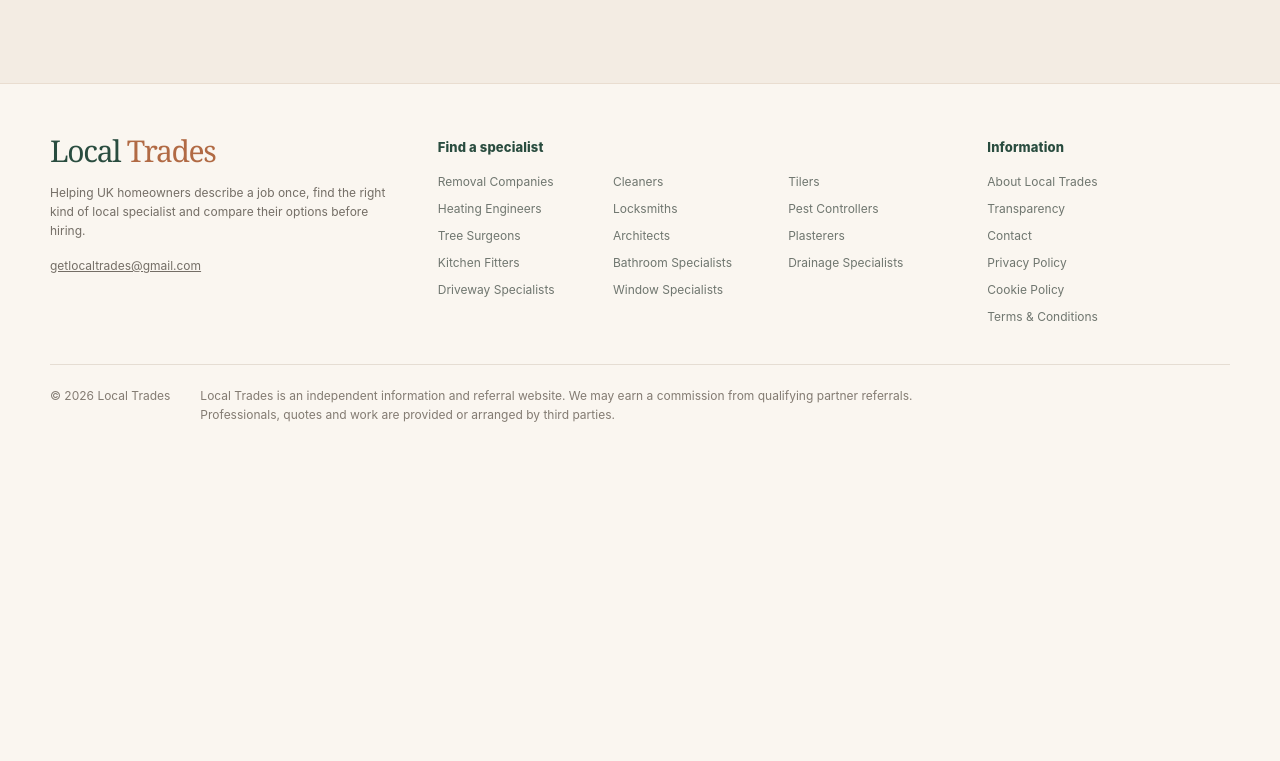
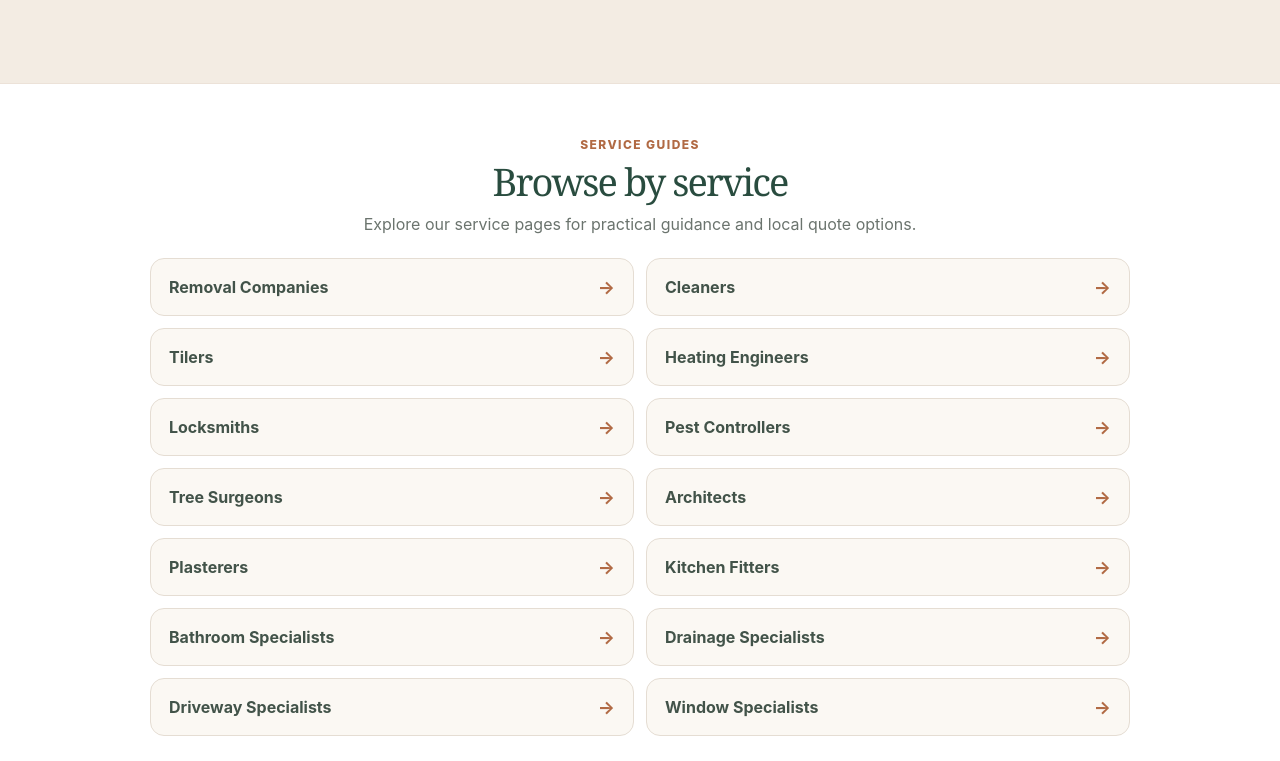
Before and after one commit to Johny-88/local-trades, a Next.js app: page / in a window 1280 px wide. Shown: the part 5799-6560 px from the top of the page. Before the commit the page ends 6253 px from the top, so only its background shows below. Built offline with nearby package versions, Linux system fonts and the light colour scheme.

Commit message:
Add crawlable service guide links to homepage

```diff
--- a/src/components/HomepageExtraContent.tsx
+++ b/src/components/HomepageExtraContent.tsx
@@ -1,3 +1,6 @@
+import { serviceCategories } from "../lib/serviceCategoryContent";
+import { servicePagePath } from "../lib/servicePages";
+
 export function HomepageExtraContent() {
   return (
     <aside>
@@ -34,6 +37,26 @@ export function HomepageExtraContent() {
           </div>
         </div>
       </section>
+
+      <section className="homepage-directory" aria-labelledby="service-guides-title" style={{ padding: "52px 0" }}>
+        <div className="wrap">
+          <div className="directory-head" style={{ marginBottom: 22 }}>
+            <span className="smallcap">Service guides</span>
+            <h2 id="service-guides-title" style={{ fontSize: "clamp(30px, 4vw, 38px)", marginTop: 8 }}>
+              Browse by service
+            </h2>
+            <p>Explore our service pages for practical guidance and local quote options.</p>
+          </div>
+          <nav className="directory-grid" aria-label="Local Trades service guides">
+            {serviceCategories.map((service) => (
+              <a className="directory-card" href={servicePagePath(service.slug)} key={service.slug}>
+                <span>{service.plural}</span>
+                <i aria-hidden="true">→</i>
+              </a>
+            ))}
+          </nav>
+        </div>
+      </section>
     </aside>
   );
 }
```
